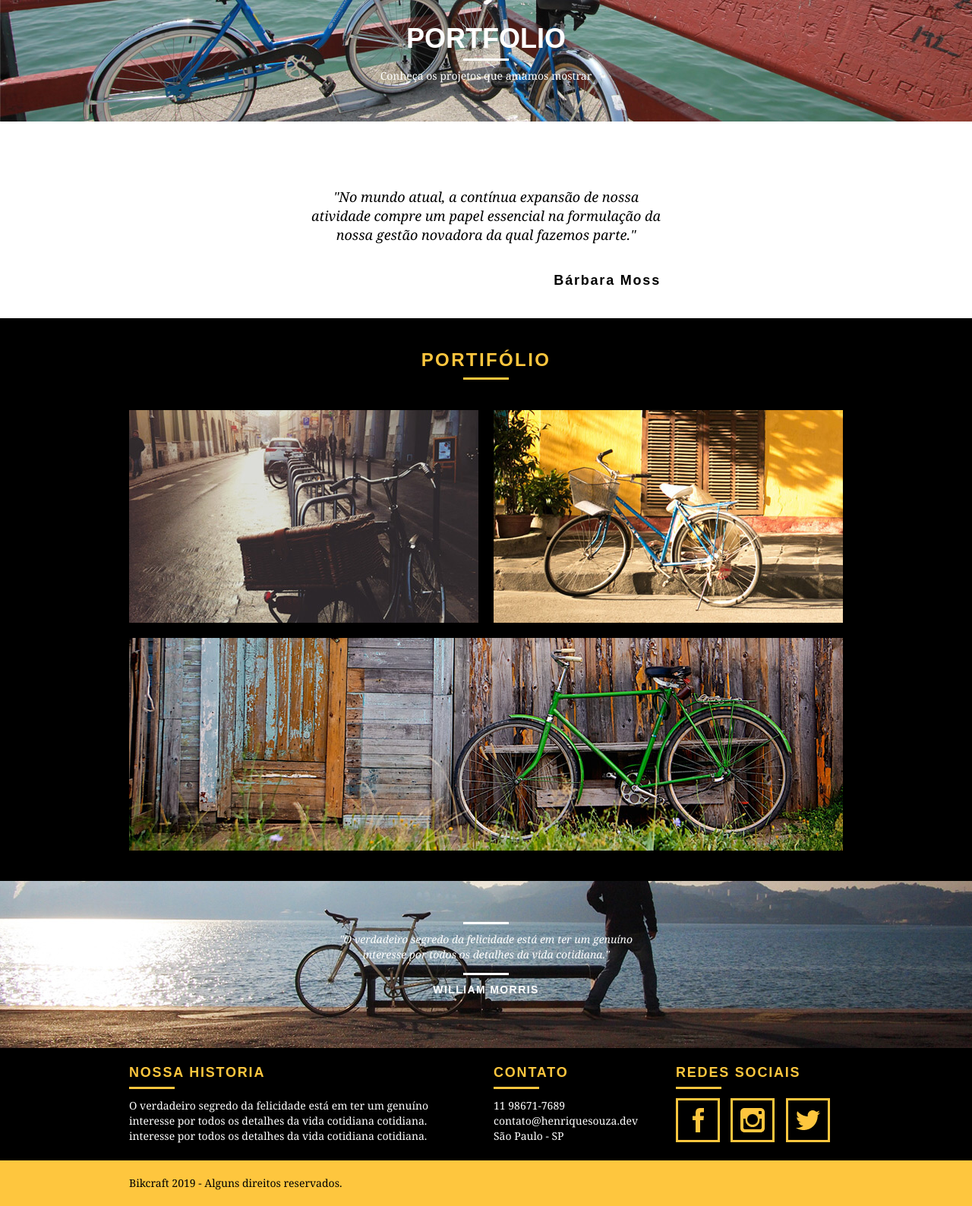
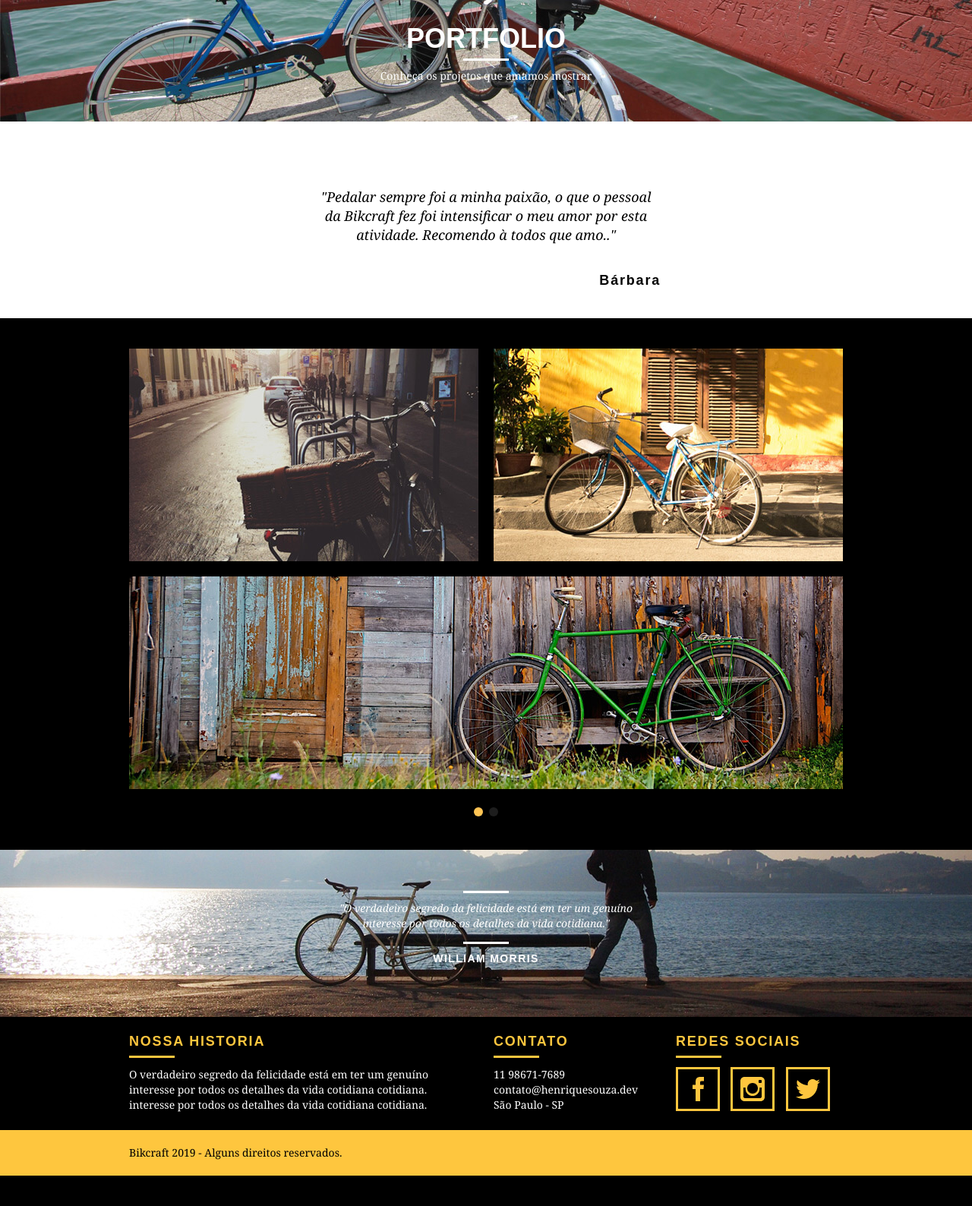
Before and after one commit to BricksSoldier2094/bikcraft.github.io, a PHP site: page /portfolio.html in a window 1280 px wide. Shown: the part 92-1680 px from the top of the page at 76% size. After the commit the page ends 1640 px from the top, so only its background shows below. Run offline with PHP 8.4, Linux system fonts and the light colour scheme.

Commit message:
Atualizado plugin slide

```diff
--- a/contato.html
+++ b/contato.html
@@ -13,6 +13,7 @@
     <link rel="stylesheet" href="css/style.min.css">
     <link rel="stylesheet" href="css/contato.min.css">
     <link rel="stylesheet" href="css/responsivo.min.css">
+    <script>document.documentElement.classList.add("js")</script>
 </head>
 <body>
 
@@ -161,9 +162,7 @@
     </footer>
 
     <!--Scripts-->
-    <script src="js\node_modules\jquery\dist\jquery.min.js"></script>
-    <script src="js\plugins.js"></script>
-    <script src="js\main.js"></script>
+
 
 </body>
 </html>
--- a/css/style.css
+++ b/css/style.css
@@ -413,3 +413,42 @@ img {
     background: #fec63e;
     padding: 20px 0;
 }
+
+/*Slide - seletores de atributos*/
+.js [data-slide] {
+    position: relative;
+  }
+.js [data-slide] > * {
+    position: absolute;
+    top: 0px;
+    opacity: 0;
+  }
+.js [data-slide] > .active {
+    position: relative;
+    opacity: 1;
+    transition: opacity 500ms;
+  }
+
+  /*Slide - Navegação*/
+
+.js [data-slide-nav] {
+    display: block;
+    justify-content: center;
+    text-align: center;
+    margin-top: 20px;
+  }
+.js [data-slide-nav] > button {
+    display: inline-block;
+    width: 12px;
+    margin: 4px;
+    height: 12px;
+    border: none;
+    padding: 0px;
+    border-radius: 6px;
+    background: #1d1d1d;
+    text-indent: -100px;
+    overflow: hidden;
+  }
+.js [data-slide-nav] > button.active {
+    background: #fec454;
+  }
--- a/index.html
+++ b/index.html
@@ -10,8 +10,11 @@
 		<link rel="stylesheet" href="css/grid.css">
 		<link rel="stylesheet" href="css/style.min.css">
 		<link rel="stylesheet" href="css/responsivo.min.css">
+		<script>document.documentElement.classList.add("js")</script>
+
 	</head>
 	<body>
+
 
 		<!--Header-->
 		<header class="header">
@@ -199,5 +202,7 @@
 
 		<!--Scripts-->
 
+		<script src="/js/script.js"></script>
+
 	</body>
 </html>
--- /dev/null
+++ b/js/script.js
@@ -0,0 +1,13 @@
+if(window.SimpleSlide){
+    new SimpleSlide({
+        slide: "quote", // nome do atributo data-slide="principal"
+        time: 4000 // tempo de transição dos slides
+    });
+
+    new SimpleSlide({
+        slide: "portfolio", // nome do atributo data-slide="principal"
+        time: 5000, // tempo de transição dos slides
+        nav: true,
+    });
+
+}
--- a/portfolio.html
+++ b/portfolio.html
@@ -13,6 +13,7 @@
     <link rel="stylesheet" href="css/style.css">
     <link rel="stylesheet" href="css/portfolio.css">
     <link rel="stylesheet" href="css/responsivo.min.css">
+    <script>document.documentElement.classList.add("js")</script>
 </head>
 <body>
 
@@ -45,42 +46,37 @@
     </section>
 
     <!--Section de citação-->
-    <section class="container">
-        <ul class="rslides">
-            <li>
+    <section class="container" data-slide="quote">
+
         <blockquote class=" quote-externo quote_clientes">
-                    <p>"No mundo atual, a contínua expansão de nossa atividade compre um papel essencial na formulação da nossa gestão novadora da qual fazemos parte."</p>
-                    <cite>
-                        Bárbara Moss
-                    </cite>
-                </blockquote>
-            </li>
-            <li>
-                <blockquote class=" quote-externo quote_clientes">
-                    <p>"No mundo atual, a contínua expansão de nossa atividade compre um papel essencial na formulação da nossa gestão novadora da qual fazemos parte."</p>
+            <p>"Pedalar sempre foi a minha paixão, o que o pessoal da Bikcraft fez foi intensificar o meu amor por esta atividade. Recomendo à todos que amo.."</p>
             <cite>
                 Bárbara
             </cite>
         </blockquote>
-            </li>
-            <li>
+
         <blockquote class=" quote-externo quote_clientes">
-                    <p>"No mundo atual, a contínua expansão de nossa atividade compre um papel essencial na formulação da nossa gestão novadora da qual fazemos parte."</p>
+            <p>"Nada melhor do que dar um rolê com a minha Bikcraft! Essa é a minha companheira mais fiel, nunca me traiu e está sempre a minha disposição."</p>
             <cite>
-                        Moss
+                Jhonny
             </cite>
         </blockquote>
-            </li>
-        </ul>
+
+        <blockquote class=" quote-externo quote_clientes">
+            <p>"Aqueles que ainda nao possuem ua Bikcraft, não sabem o que estão perdendo. A precisão é absurda e a velocudade transcendental. Nunca vi nada igual.."</p>
+            <cite>
+                Bernardo
+            </cite>
+        </blockquote>
+
     </section>
 
 
     <!--Section de portfolio-->
 		<section id="portfolio" class="portfolio">
-                <div class="container">
-                    <h2 class="subtitulo">Portifólio</h2>
-                    <ul class="portfolio_lista rslides_portfolio">
-                        <li >
+            <div class="container" data-slide="portfolio">
+                <ul class="portfolio_lista">
+                    <li>
                         <div class="grid-8">
                             <img src="img/portfolio/retro.jpg" alt="Bicicleta Retro">
                         </div>
@@ -93,8 +89,10 @@
                             <img src="img/portfolio/esporte.jpg" alt="Bicicleta Retro">
                         </div>
                     </li>
+                </ul>
 
-                        <li >
+                <ul class="portfolio_lista">
+                    <li>
                         <div class="grid-8">
                             <img src="img/portfolio/passeio.jpg" alt="Bicicleta Retro">
                         </div>
@@ -107,12 +105,8 @@
                             <img src="img/portfolio/esporte.jpg" alt="Bicicleta Retro">
                         </div>
                     </li>
-
-
                 </ul>
             </div>
-
-
             </section>
 
 
@@ -176,7 +170,8 @@
     </footer>
 
     <!--Scripts-->
-
+    <script src="/js/simple-slide.js"></script>
+    <script src="/js/script.js"></script>
 
 </body>
 </html>
--- a/produtos.html
+++ b/produtos.html
@@ -13,6 +13,7 @@
     <link rel="stylesheet" href="css/style.min.css">
     <link rel="stylesheet" href="css/produtos.min.css">
     <link rel="stylesheet" href="css/responsivo.min.css">
+    <script>document.documentElement.classList.add("js")</script>
 </head>
 <body>
 
@@ -214,9 +215,7 @@
     </footer>
 
     <!--Scripts-->
-    <script src="js\node_modules\jquery\dist\jquery.min.js"></script>
-    <script src="js\plugins.js"></script>
-    <script src="js\main.js"></script>
+
 
 </body>
 </html>
--- a/sobre.html
+++ b/sobre.html
@@ -13,6 +13,7 @@
     <link rel="stylesheet" href="css/style.min.css">
     <link rel="stylesheet" href="css/sobre.min.css">
     <link rel="stylesheet" href="css/responsivo.min.css">
+    <script>document.documentElement.classList.add("js")</script>
 </head>
 <body>
 
@@ -155,9 +156,7 @@
     </footer>
 
     <!--Scripts-->
-    <script src="js\node_modules\jquery\dist\jquery.min.js"></script>
-    <script src="js\plugins.js"></script>
-    <script src="js\main.js"></script>
+
 
 </body>
 </html>
```
Also changed, not shown: js/simple-slide.js (added, +1 -0 lines). Lines whose indentation alone changed are shown as unchanged.
